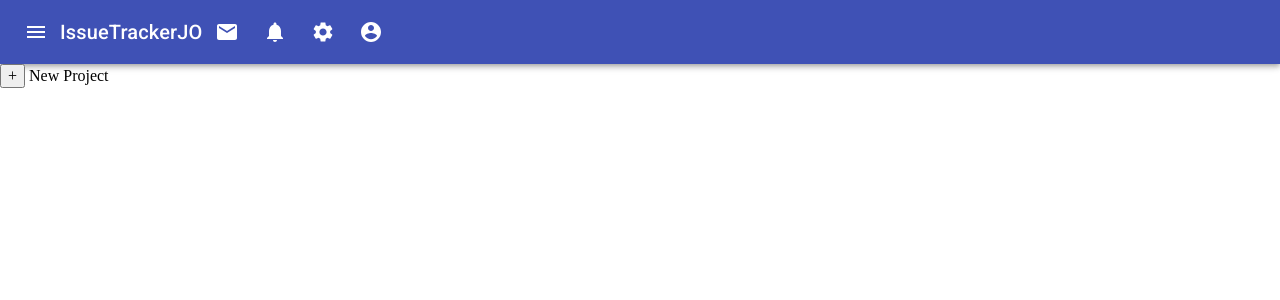
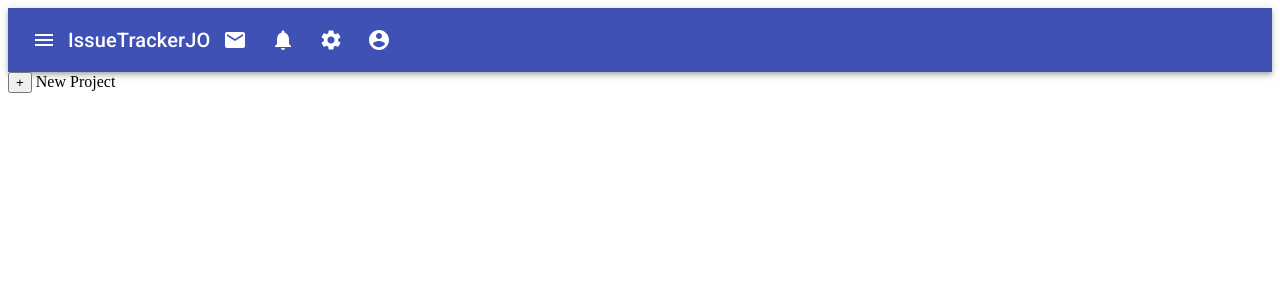
Before and after one commit to jei-0/issuetracker, a React (Create React App) app: page / in a window 1280 px wide. Shown: the top 300 px of the page. Built offline with nearby package versions, Linux system fonts and the light colour scheme.

Commit message:
removed normalize.css and stylesheet for now

```diff
--- a/package.json
+++ b/package.json
@@ -8,7 +8,6 @@
     "@testing-library/jest-dom": "^5.11.4",
     "@testing-library/react": "^11.1.0",
     "@testing-library/user-event": "^12.1.10",
-    "normalize.css": "^8.0.1",
     "react": "^17.0.2",
     "react-dom": "^17.0.2",
     "react-scripts": "4.0.3",
--- a/src/Styles/index.css
+++ /dev/null
@@ -1,3 +0,0 @@
-* {
-  box-sizing: border-box;
-}
--- a/src/index.js
+++ b/src/index.js
@@ -1,7 +1,5 @@
 import React from "react";
 import ReactDOM from "react-dom";
-import "normalize.css";
-import "./Styles/index.css";
 import App from "./App";
 import reportWebVitals from "./reportWebVitals";
 
```
Also changed, not shown: 1 other file (tests, documents, lock files or other folders).
